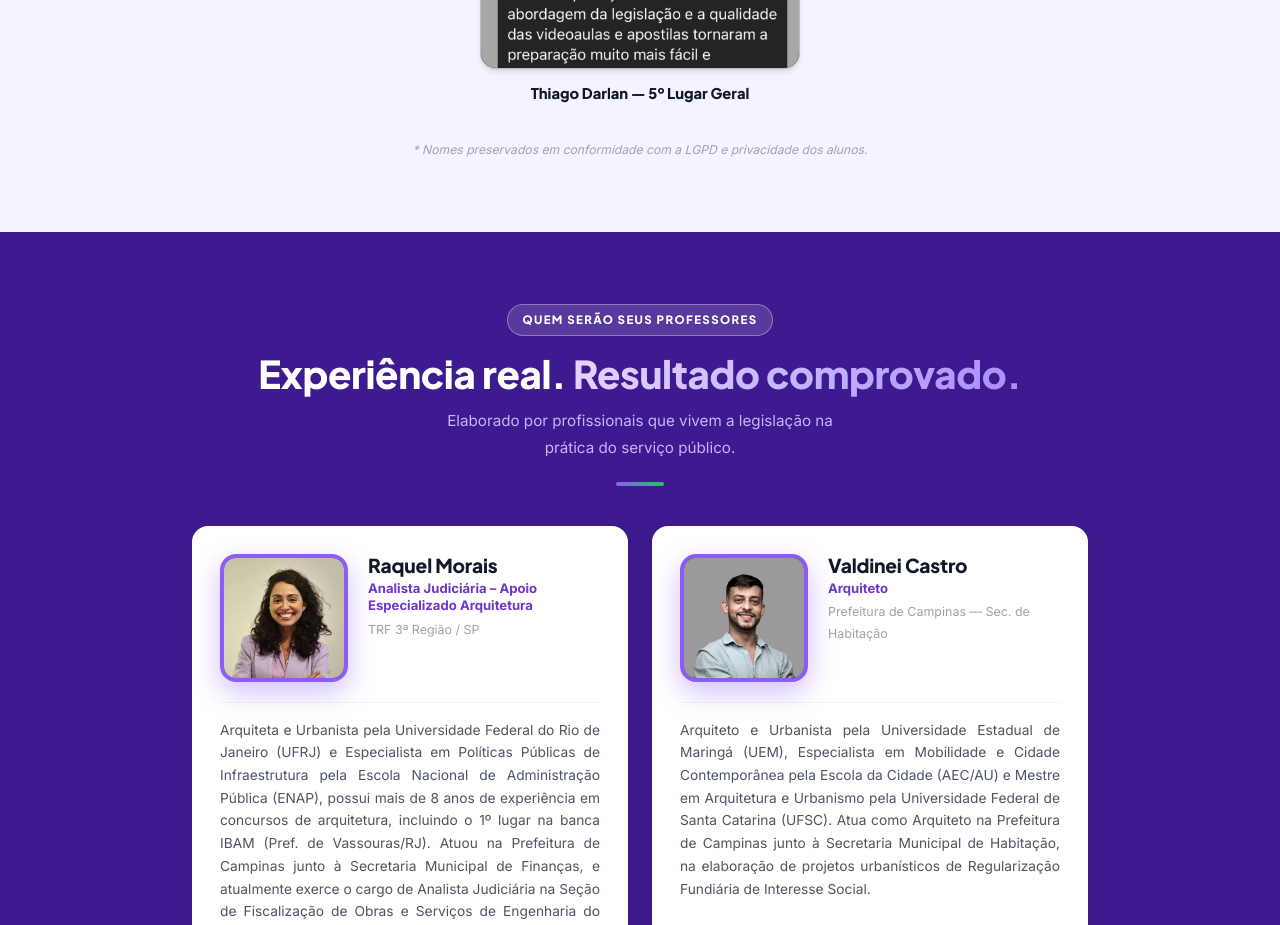
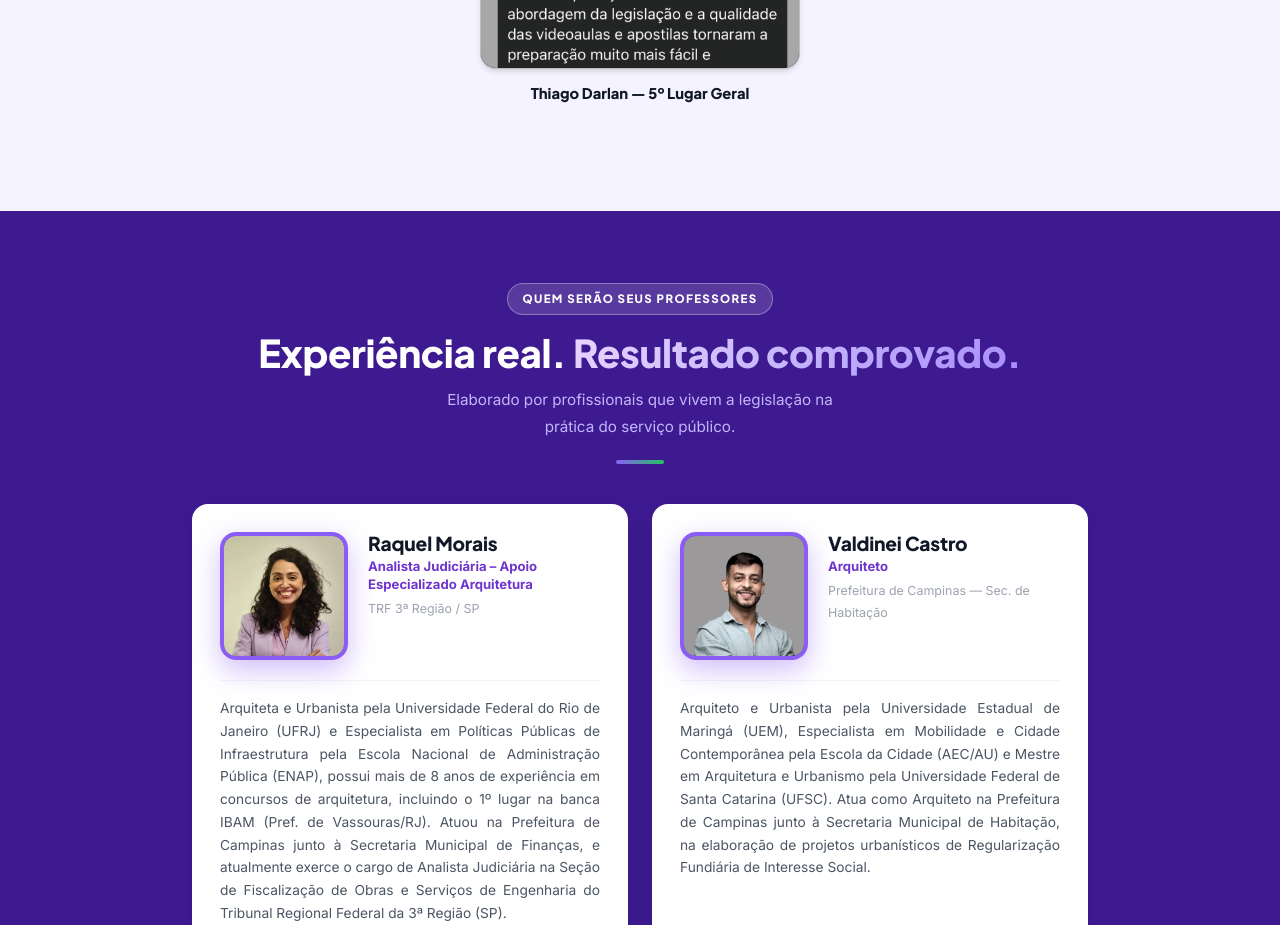
Before and after one commit to felinjob/resumo-santos, a Next.js app: page / in a window 1280 px wide. Shown: the part 3140-4065 px from the top of the page. Built offline with nearby package versions, Linux system fonts and the light colour scheme.

Commit message:
style: remover frase de privacidade LGPD da CampinasResultsSection

```diff
--- a/components/sections/CampinasResultsSection.tsx
+++ b/components/sections/CampinasResultsSection.tsx
@@ -191,17 +191,7 @@ export default function CampinasResultsSection() {
             </p>
           </div>
 
-          {/* Nota de privacidade LGPD */}
-          <p
-            className="text-center"
-            style={{
-              fontSize: "0.76rem",
-              color: "#9ca3af",
-              fontStyle: "italic",
-            }}
-          >
-            * Nomes preservados em conformidade com a LGPD e privacidade dos alunos.
-          </p>
+
         </div>
       </section>
 
```
